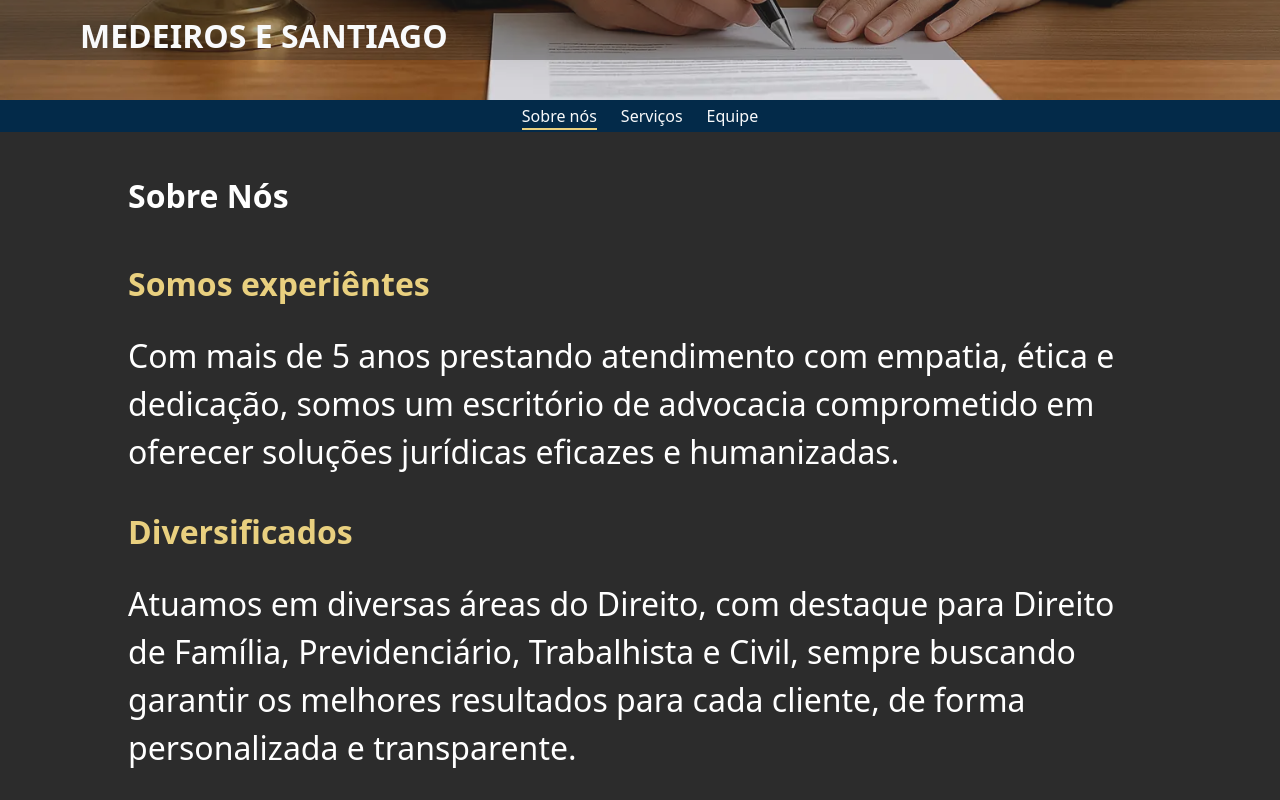
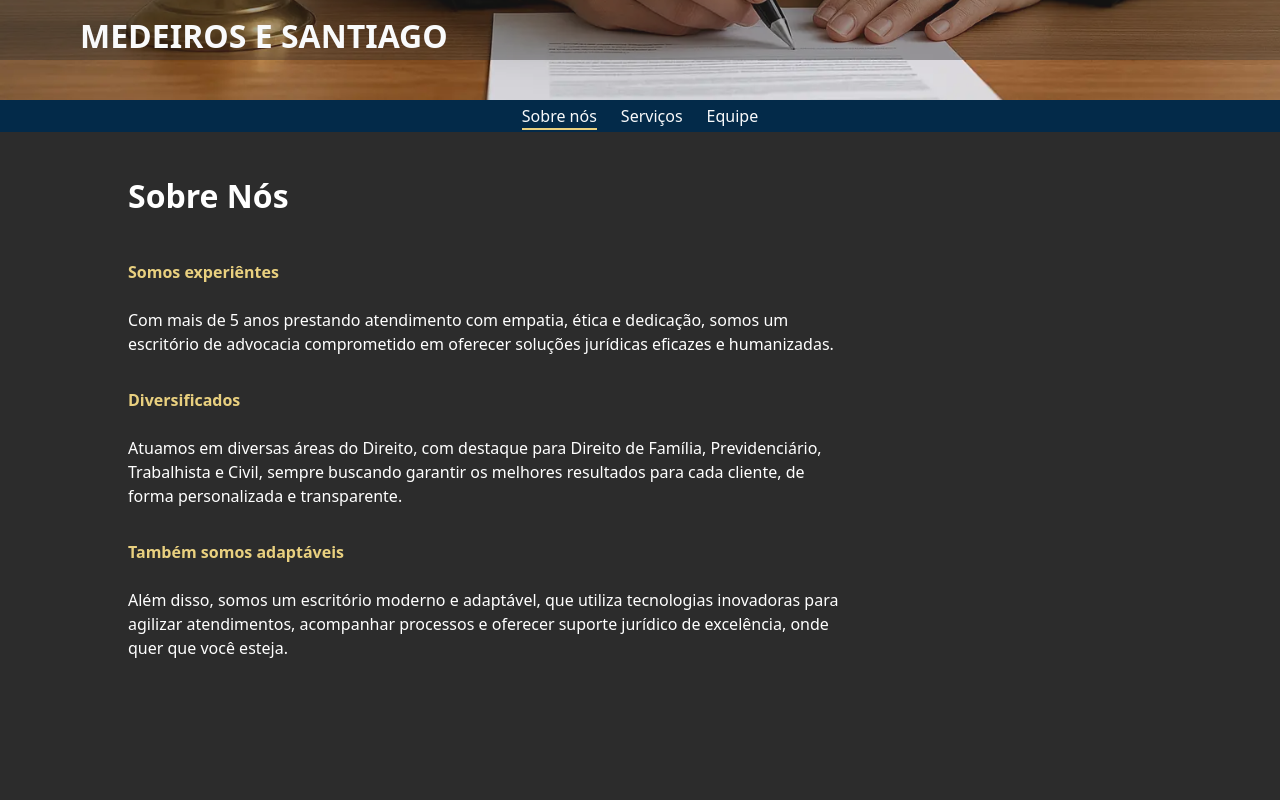
Before and after one commit to DavidSheltonSF/corporate-lawyer-website, a Next.js app: page / in a window 1280 px wide. Shown: the part 460-1260 px from the top of the page. Built offline with nearby package versions, Linux system fonts and the light colour scheme.

Commit message:
refactor('Sobre nós' section): enhance compatibility with large screens
Set text-[1rem] for large screens

Set width: 70% do reduce paragraphs width

```diff
--- a/app/page.tsx
+++ b/app/page.tsx
@@ -54,9 +54,9 @@ export default function Home() {
               index={0}
               title="Sobre Nós"
               selectedSection={selectedSection}
-              additionalStyle="text-[1rem] min-lg:text-[2em]"
+              additionalStyle="text-[1rem] lg:text-[1rem]"
             >
-              <div className="flex flex-col gap-[32px] w-full">
+              <div className="flex flex-col gap-[32px] w-[70%]">
                 <div className="flex flex-col gap-[24px]">
                   <h3 className="text-color-secondary font-bold">Somos experiêntes</h3>
                   <p>
```
